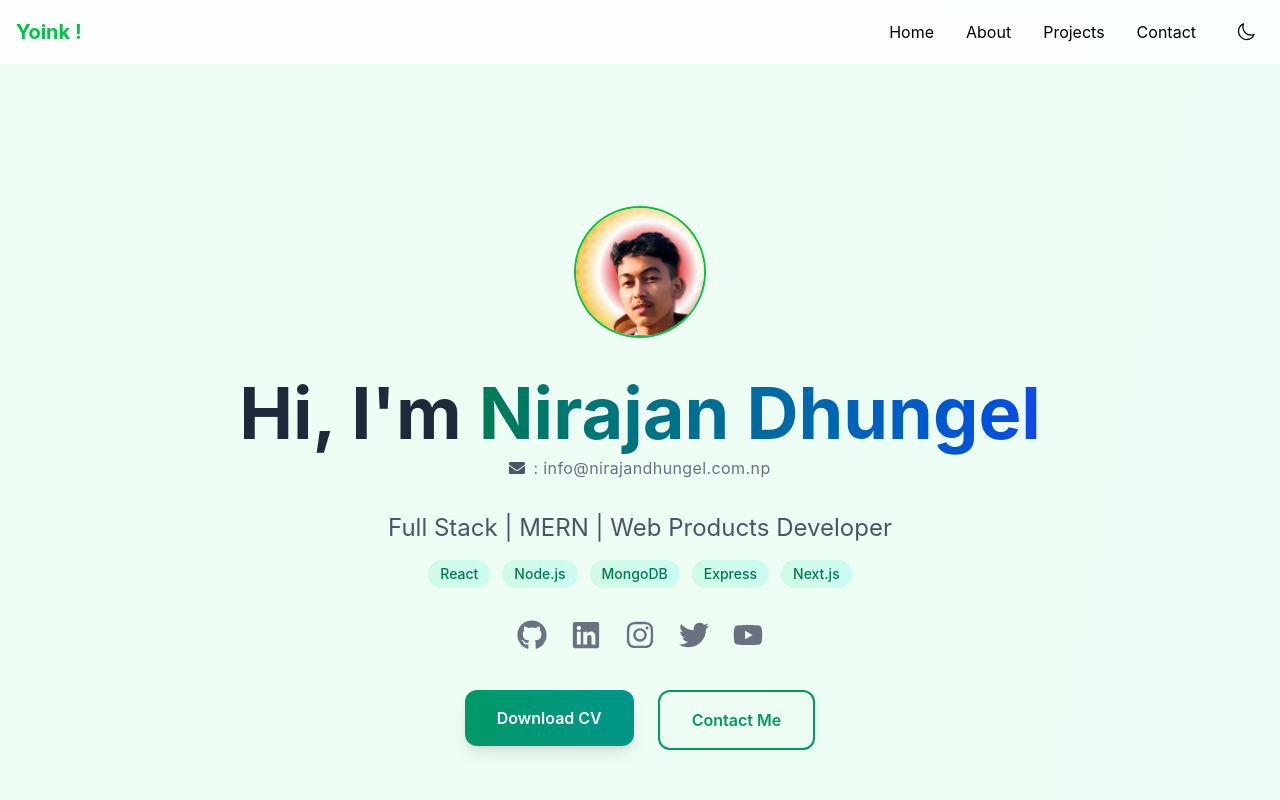
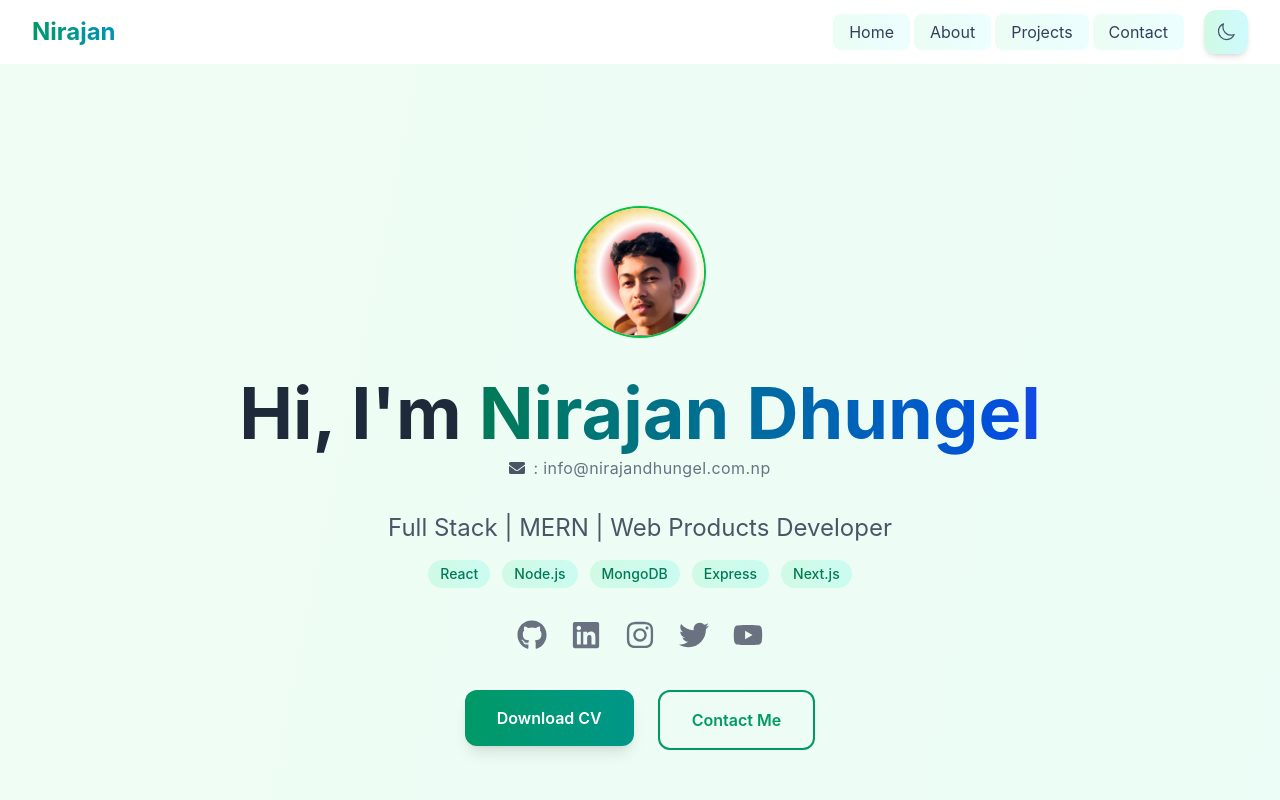
Before and after one commit to nirajandhungel/Nirajan, a Next.js app: page / in a window 1280 px wide. Shown: the top 800 px of the page. Built offline with nearby package versions, Linux system fonts and the light colour scheme.

Commit message:
update(navbar): improve styling visibility designing

```diff
--- a/src/app/components/Navbar.tsx
+++ b/src/app/components/Navbar.tsx
@@ -3,11 +3,20 @@ import Link from 'next/link'
 import { SunIcon, MoonIcon, Bars3Icon, XMarkIcon } from '@heroicons/react/24/outline'
 import { useTheme } from '../context/ThemeContext'
 import { motion, AnimatePresence } from 'framer-motion'
-import { useState } from 'react'
+import { useState, useEffect } from 'react'
 
 export default function Navbar() {
   const { theme, toggleTheme } = useTheme();
   const [isMobileMenuOpen, setIsMobileMenuOpen] = useState(false);
+  const [scrolled, setScrolled] = useState(false);
+
+  useEffect(() => {
+    const handleScroll = () => {
+      setScrolled(window.scrollY > 20);
+    };
+    window.addEventListener('scroll', handleScroll);
+    return () => window.removeEventListener('scroll', handleScroll);
+  }, []);
 
   const toggleMobileMenu = () => {
     setIsMobileMenuOpen(!isMobileMenuOpen);
@@ -21,53 +30,131 @@ export default function Navbar() {
   ];
 
   return (
-    <nav className="fixed w-full bg-white/80 dark:bg-dark/80 backdrop-blur-sm z-50">
-      <div className="container max-w-7xl mx-auto px-4">
+    <motion.nav
+      initial={{ y: -100 }}
+      animate={{ y: 0 }}
+      transition={{ duration: 0.5, ease: "easeOut" }}
+      className={`fixed w-full z-50 transition-all duration-300 ${
+        scrolled
+          ? 'bg-white/90 dark:bg-slate-900/90 backdrop-blur-lg shadow-lg border-b border-none border-emerald-100 dark:border-slate-800'
+          : 'bg-white dark:bg-slate-900/70 backdrop-blur-sm'
+      }`}
+    >
+      <div className="container max-w-7xl mx-auto px-4 sm:px-6 lg:px-8">
         <div className="flex items-center justify-between h-16">
-          <Link href="/" className="text-xl font-bold text-primary">
-            Yoink !
+          {/* Logo */}
+          <motion.div
+            whileHover={{ scale: 1.05 }}
+            whileTap={{ scale: 0.95 }}
+          >
+            <Link
+              href="/"
+              className="relative text-2xl font-bold bg-gradient-to-r from-emerald-600 to-cyan-600 dark:from-emerald-400 dark:to-cyan-400 bg-clip-text text-transparent hover:from-emerald-500 hover:to-cyan-500 transition-all duration-300"
+            >
+              Nirajan
+              <motion.div
+                className="absolute -bottom-1 left-0 h-0.5 bg-gradient-to-r from-emerald-500 to-cyan-500 rounded-full"
+                initial={{ width: 0 }}
+                whileHover={{ width: '100%' }}
+                transition={{ duration: 0.3 }}
+              />
             </Link>
+          </motion.div>
 
           {/* Desktop Menu */}
-          <div className="hidden md:flex items-center space-x-8">
-            {menuItems.map((item) => (
+          <div className="hidden md:flex items-center space-x-1">
+            {menuItems.map((item, index) => (
+              <motion.div
+                key={item.href}
+                initial={{ opacity: 0, y: -20 }}
+                animate={{ opacity: 1, y: 0 }}
+                transition={{ delay: index * 0.1 }}
+              >
                 <Link
-                key={item.href}
                   href={item.href}
-                className="hover:text-primary transition-colors"
+                  className="relative px-4 py-2 text-slate-700 dark:text-slate-300 hover:text-emerald-600 dark:hover:text-emerald-400 transition-all duration-300 rounded-lg group"
                 >
-                {item.label}
+                  <span className="relative z-10">{item.label}</span>
+                  <motion.div
+                    className="absolute inset-0 bg-gradient-to-r from-emerald-50 to-cyan-50 dark:from-emerald-900/20 dark:to-cyan-900/20 rounded-lg opacity-0 group-hover:opacity-100 transition-opacity duration-300"
+                    layoutId="navbar-hover"
+                  />
+                  <motion.div
+                    className="absolute bottom-0 left-1/2 transform -translate-x-1/2 h-0.5 bg-gradient-to-r from-emerald-500 to-cyan-500 rounded-full"
+                    initial={{ width: 0 }}
+                    whileHover={{ width: '80%' }}
+                    transition={{ duration: 0.3 }}
+                  />
                 </Link>
+              </motion.div>
             ))}
+
+            {/* Theme Toggle */}
             <motion.button
               onClick={toggleTheme}
-              className="p-2 rounded-lg hover:bg-gray-100 dark:hover:bg-gray-800 transition-colors"
-              aria-label={"Toggle Dark and Light Mode"}
-
-              whileHover={{ scale: 1.1 }}
-              whileTap={{ scale: 0.9 }}
+              className="ml-4 p-3 border-none rounded-xl bg-gradient-to-r from-emerald-100 to-cyan-100 dark:from-slate-800 dark:to-slate-700 hover:from-emerald-200 hover:to-cyan-200 dark:hover:from-slate-700 dark:hover:to-slate-600 transition-all duration-300 shadow-md hover:shadow-lg"
+              aria-label="Toggle theme"
+              whileHover={{ scale: 1.05, rotate: 180 }}
+              whileTap={{ scale: 0.95 }}
+              transition={{ duration: 0.3 }}
             >
+              <AnimatePresence mode="wait">
                 {theme === 'dark' ? (
-                <SunIcon className="h-5 w-5" />
+                  <motion.div
+                    key="sun"
+                    initial={{ rotate: -180, opacity: 0 }}
+                    animate={{ rotate: 0, opacity: 1 }}
+                    exit={{ rotate: 180, opacity: 0 }}
+                    transition={{ duration: 0.3 }}
+                  >
+                    <SunIcon className="h-5 w-5 text-yellow-500" />
+                  </motion.div>
                 ) : (
-                <MoonIcon className="h-5 w-5" />
+                  <motion.div
+                    key="moon"
+                    initial={{ rotate: -180, opacity: 0 }}
+                    animate={{ rotate: 0, opacity: 1 }}
+                    exit={{ rotate: 180, opacity: 0 }}
+                    transition={{ duration: 0.3 }}
+                  >
+                    <MoonIcon className="h-5 w-5 text-slate-600" />
+                  </motion.div>
                 )}
+              </AnimatePresence>
             </motion.button>
           </div>
 
           {/* Mobile Menu Button */}
           <motion.button
-            className="md:hidden p-2 rounded-lg hover:bg-gray-100 dark:hover:bg-gray-800 transition-colors"
-            aria-label={"Toggle mobile menu"}
+            className="md:hidden p-3 rounded-xl bg-gradient-to-r from-emerald-100 to-cyan-100 dark:from-slate-800 dark:to-slate-700 hover:from-emerald-200 hover:to-cyan-200 dark:hover:from-slate-700 dark:hover:to-slate-600 transition-all duration-300 shadow-md"
+            aria-label="Toggle mobile menu"
             onClick={toggleMobileMenu}
-            whileHover={{ scale: 1.1 }}
-            whileTap={{ scale: 0.9 }}
+            whileHover={{ scale: 1.05 }}
+            whileTap={{ scale: 0.95 }}
           >
+            <AnimatePresence mode="wait">
               {isMobileMenuOpen ? (
-              <XMarkIcon className="h-6 w-6" />
+                <motion.div
+                  key="close"
+                  initial={{ rotate: -90, opacity: 0 }}
+                  animate={{ rotate: 0, opacity: 1 }}
+                  exit={{ rotate: 90, opacity: 0 }}
+                  transition={{ duration: 0.2 }}
+                >
+                  <XMarkIcon className="h-6 w-6 text-slate-700 dark:text-slate-300" />
+                </motion.div>
               ) : (
-              <Bars3Icon className="h-6 w-6" />
+                <motion.div
+                  key="menu"
+                  initial={{ rotate: -90, opacity: 0 }}
+                  animate={{ rotate: 0, opacity: 1 }}
+                  exit={{ rotate: 90, opacity: 0 }}
+                  transition={{ duration: 0.2 }}
+                >
+                  <Bars3Icon className="h-6 w-6 text-slate-700 dark:text-slate-300" />
+                </motion.div>
               )}
+            </AnimatePresence>
           </motion.button>
         </div>
 
@@ -75,54 +162,66 @@ export default function Navbar() {
         <AnimatePresence>
           {isMobileMenuOpen && (
             <motion.div
-              initial={{ opacity: 0, height: 0 }}
-              animate={{ opacity: 1, height: 'auto' }}
-              exit={{ opacity: 0, height: 0 }}
-              transition={{ duration: 0.3 }}
-              className="md:hidden"
+              initial={{ opacity: 0, height: 0, y: -10 }}
+              animate={{ opacity: 1, height: 'auto', y: 0 }}
+              exit={{ opacity: 0, height: 0, y: -10 }}
+              transition={{ duration: 0.3, ease: "easeInOut" }}
+              className="md:hidden border-t border-emerald-100 dark:border-slate-800"
             >
-              <div className="py-4 space-y-4">
+              <div className="py-6 space-y-2 bg-gradient-to-b from-white to-emerald-50/30 dark:from-slate-900 dark:to-slate-800/50 rounded-b-2xl">
                 {menuItems.map((item, index) => (
                   <motion.div
                     key={item.href}
                     initial={{ opacity: 0, x: -20 }}
                     animate={{ opacity: 1, x: 0 }}
-                    transition={{ delay: index * 0.1 }}
+                    exit={{ opacity: 0, x: -20 }}
+                    transition={{ delay: index * 0.1, duration: 0.3 }}
                   >
                     <Link
                       href={item.href}
-                      className="block py-2 hover:text-primary transition-colors"
+                      className="block px-6 py-3 text-slate-700 dark:text-slate-300 hover:text-emerald-600 dark:hover:text-emerald-400 hover:bg-gradient-to-r hover:from-emerald-50 hover:to-cyan-50 dark:hover:from-emerald-900/20 dark:hover:to-cyan-900/20 transition-all duration-300 rounded-lg mx-4 relative group"
                       onClick={() => setIsMobileMenuOpen(false)}
                     >
-                      {item.label}
+                      <span className="relative z-10 font-medium">{item.label}</span>
+                      <motion.div
+                        className="absolute left-0 top-1/2 transform -translate-y-1/2 w-1 h-0 bg-gradient-to-b from-emerald-500 to-cyan-500 rounded-full group-hover:h-6 transition-all duration-300"
+                      />
                     </Link>
                   </motion.div>
                 ))}
+
                 <motion.div
                   initial={{ opacity: 0, x: -20 }}
                   animate={{ opacity: 1, x: 0 }}
-                  transition={{ delay: menuItems.length * 0.1 }}
+                  exit={{ opacity: 0, x: -20 }}
+                  transition={{ delay: menuItems.length * 0.1, duration: 0.3 }}
+                  className="pt-4 px-4"
                 >
                   <button
                     onClick={() => {
                       toggleTheme();
                       setIsMobileMenuOpen(false);
                     }}
-                    className="flex items-center py-2 hover:text-primary transition-colors"
-                    aria-label={isMobileMenuOpen ? "Close mobile menu" : "Open mobile menu"}
-
+                    className="flex items-center w-full px-6 py-3 text-slate-700 dark:text-slate-300 hover:text-emerald-600 dark:hover:text-emerald-400 hover:bg-gradient-to-r hover:from-emerald-50 hover:to-cyan-50 dark:hover:from-emerald-900/20 dark:hover:to-cyan-900/20 transition-all duration-300 rounded-lg group"
+                    aria-label="Toggle theme"
+                  >
+                    <motion.div
+                      whileHover={{ rotate: 180 }}
+                      transition={{ duration: 0.3 }}
+                      className="mr-3"
                     >
                       {theme === 'dark' ? (
-                      <>
-                        <SunIcon className="h-5 w-5 mr-2" />
-                        Light Mode
-                      </>
+                        <SunIcon className="h-5 w-5 text-yellow-500" />
                       ) : (
-                      <>
-                        <MoonIcon className="h-5 w-5 mr-2" />
-                        Dark Mode
-                      </>
+                        <MoonIcon className="h-5 w-5 text-slate-600" />
                       )}
+                    </motion.div>
+                    <span className="font-medium">
+                      {theme === 'dark' ? 'Light Mode' : 'Dark Mode'}
+                    </span>
+                    <motion.div
+                      className="absolute left-0 top-1/2 transform -translate-y-1/2 w-1 h-0 bg-gradient-to-b from-emerald-500 to-cyan-500 rounded-full group-hover:h-6 transition-all duration-300"
+                    />
                   </button>
                 </motion.div>
               </div>
@@ -130,6 +229,6 @@ export default function Navbar() {
           )}
         </AnimatePresence>
       </div>
-    </nav>
+    </motion.nav>
   )
 }
```
Lines whose indentation alone changed are shown as unchanged.
